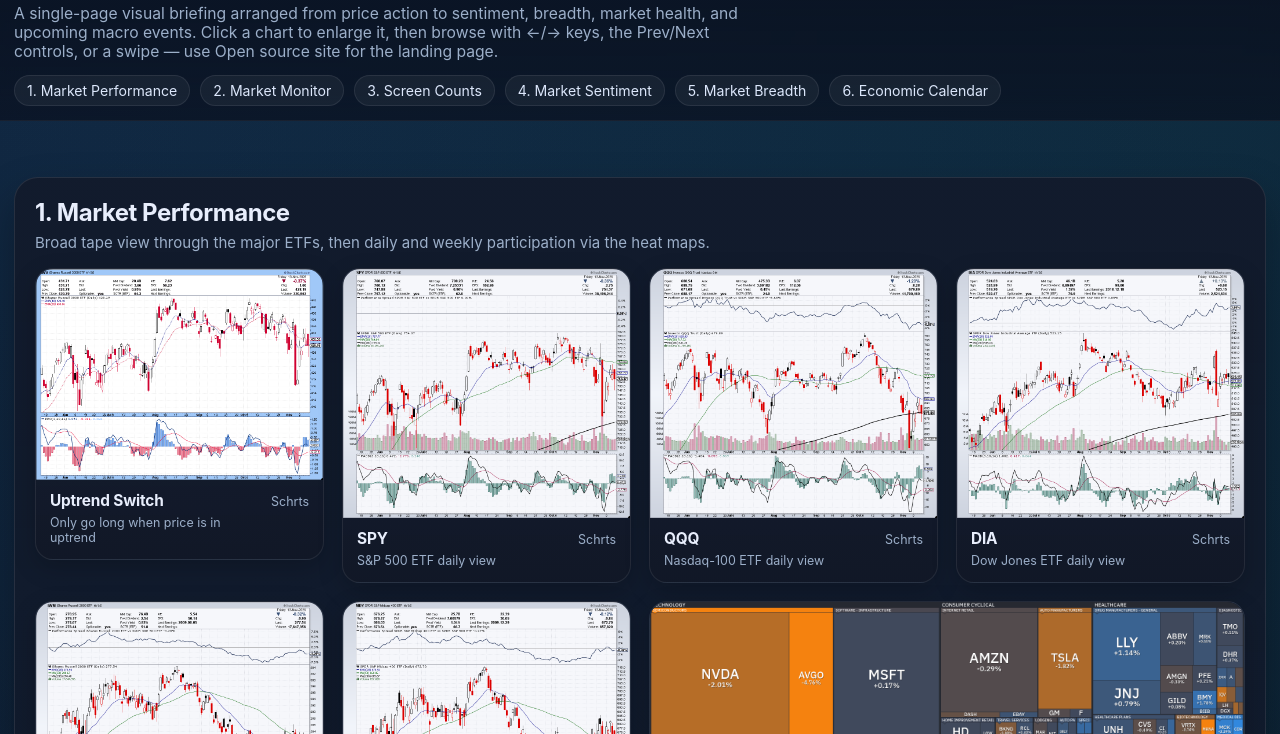
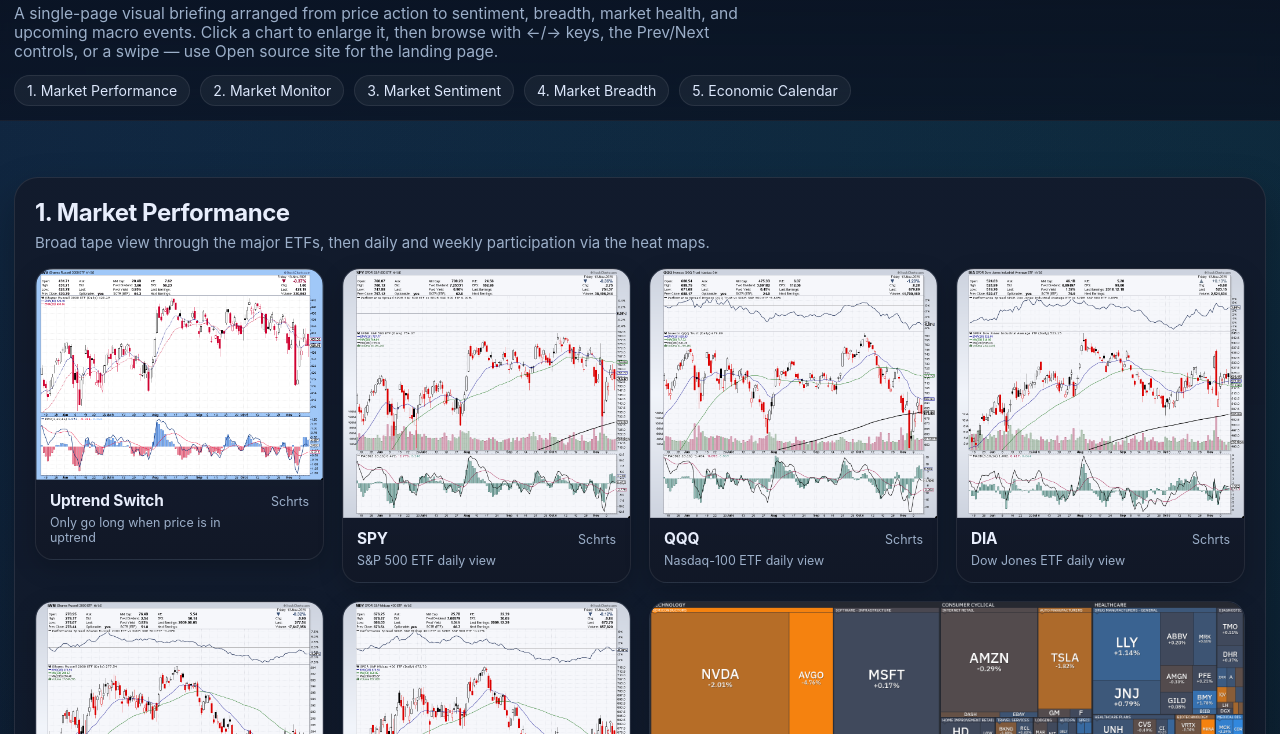
Before and after one commit to achsit/MarketDashboard, a website: page index.html in a window 1280 px wide. Shown: the part 66-800 px from the top of the page. Drawn offline with nearby package versions, Linux system fonts and the light colour scheme.

Commit message:
Hide Screen Counts section from the dashboard (#8)
Remove it from the TOC, mark the section hidden, and renumber Sentiment,
Breadth, and Calendar. Capture history is unchanged for a later restore.

Co-authored-by: Cursor Agent <cursoragent@cursor.com>
Co-authored-by: achsit <achsit@users.noreply.github.com>

```diff
--- a/index.html
+++ b/index.html
@@ -385,10 +385,9 @@
 		<nav class="toc">
 		  <a href="#performance">1. Market Performance</a>
 		  <a href="#monitor">2. Market Monitor</a>
-      <a href="#scan-counts">3. Screen Counts</a>
-      <a href="#sentiment">4. Market Sentiment</a>
-      <a href="#breadth">5. Market Breadth</a>
-		  <a href="#calendar">6. Economic Calendar</a>
+      <a href="#sentiment">3. Market Sentiment</a>
+      <a href="#breadth">4. Market Breadth</a>
+		  <a href="#calendar">5. Economic Calendar</a>
 		</nav>
 	  </div>
 	</header>
@@ -441,7 +440,7 @@
       </div>
     </section>
 
-    <section id="scan-counts">
+    <section id="scan-counts" hidden>
       <div class="section-head"><div><h2>3. Screen Counts</h2><p>Count of names meeting each 5-day Finviz scan condition at capture time.</p></div></div>
       <div class="grid">
         <a class="card w-6 js-scan-card" data-scan-key="up20_5d" href="https://finviz.com/screener?v=210&amp;p=d&amp;f=ind_stocksonly,sh_avgvol_o100,sh_price_o5,ta_perf_1w20o&amp;ft=4&amp;ta=0&amp;dr=m6&amp;o=-perfytd" target="_blank" rel="noopener noreferrer">
@@ -480,7 +479,7 @@
     </section>
 
     <section id="sentiment">
-      <div class="section-head"><div><h2>4. Market Sentiment</h2><p>Sentiment sits after price so the page reads as action first, psychology second.</p></div></div>
+      <div class="section-head"><div><h2>3. Market Sentiment</h2><p>Sentiment sits after price so the page reads as action first, psychology second.</p></div></div>
       <div class="grid">
         <button class="card js-open card-fear" data-title="Fear & Greed Index" data-dim="Excessive fear tends to drive down share prices, and too much greed tends to have the opposite effect" data-img="screenshots/fear-greed.png" data-link="https://edition.cnn.com/markets/fear-and-greed">
           <img class="thumb" src="screenshots/fear-greed.png" alt="Fear and Greed index" width="1026" height="427">
@@ -494,7 +493,7 @@
     </section>
 
     <section id="breadth">
-      <div class="section-head"><div><h2>5. Market Breadth</h2><p>Headline participation and index-level internals.</p></div></div>
+      <div class="section-head"><div><h2>4. Market Breadth</h2><p>Headline participation and index-level internals.</p></div></div>
       <div class="grid">
         <button class="card w-6 js-open" data-title="US New Highs-New Lows Index & Advance-Decline Line" data-dim="Positive net new highs show broad market strength and a healthy bull market" data-img="screenshots/ushl.png" data-link="https://stockcharts.com/sc3/ui/?s=%24USHL&id=p77545961209">
           <img class="thumb" src="screenshots/ushl.png" alt="US high-low breadth chart" width="900" height="811">
@@ -508,7 +507,7 @@
     </section>
 
     <section id="calendar">
-      <div class="section-head"><div><h2>6. Economic Calendar</h2><p>Upcoming macro releases, central-bank events, and futures schedule updates.</p></div></div>
+      <div class="section-head"><div><h2>5. Economic Calendar</h2><p>Upcoming macro releases, central-bank events, and futures schedule updates.</p></div></div>
       <div class="grid">
         <button class="card w-12 js-open" data-title="Exit Indicator" data-dim="VIX exit indicator chart" data-img="screenshots/exit-indicator.png" data-link="https://stockcharts.com/sc3/ui/?s=%24VIX&amp;id=p41274960794">
           <img class="thumb" src="screenshots/exit-indicator.png" alt="Exit Indicator dashboard" width="1200" height="900">
```
Also changed, not shown: README.md.
